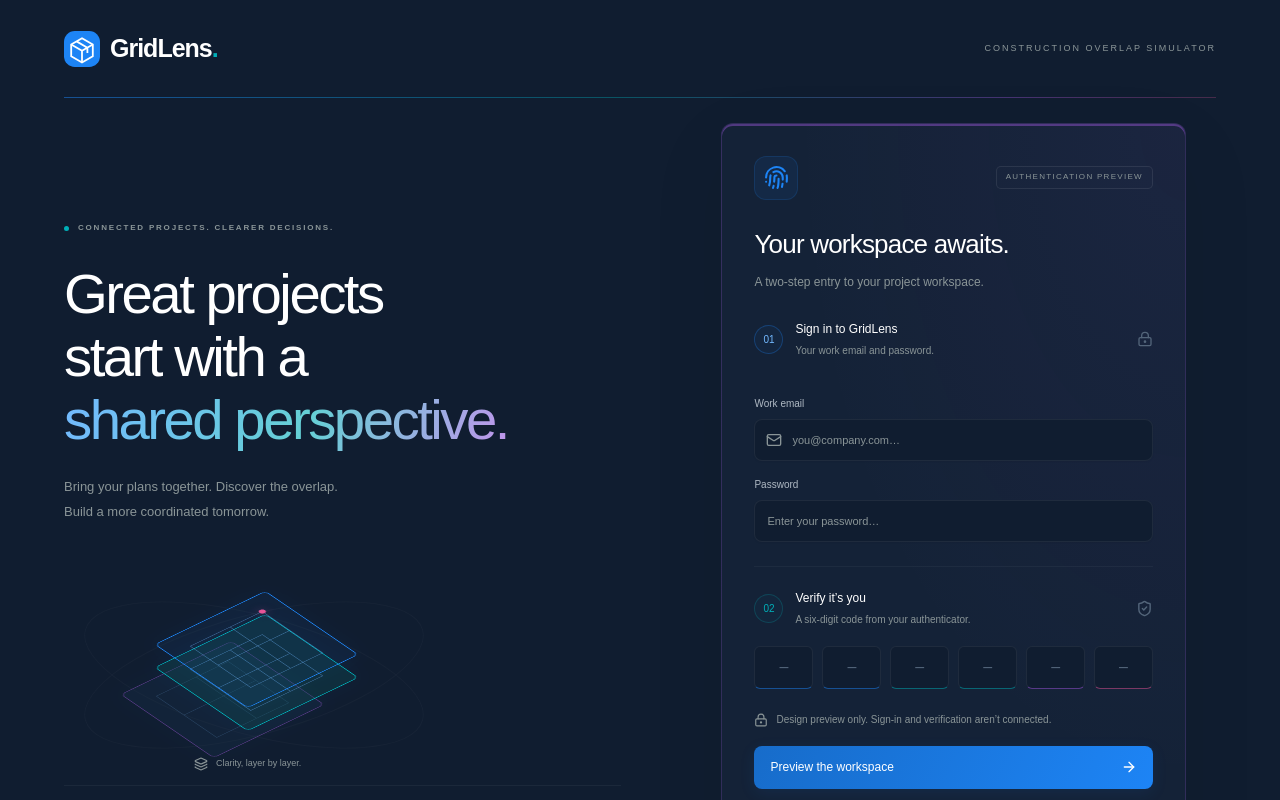
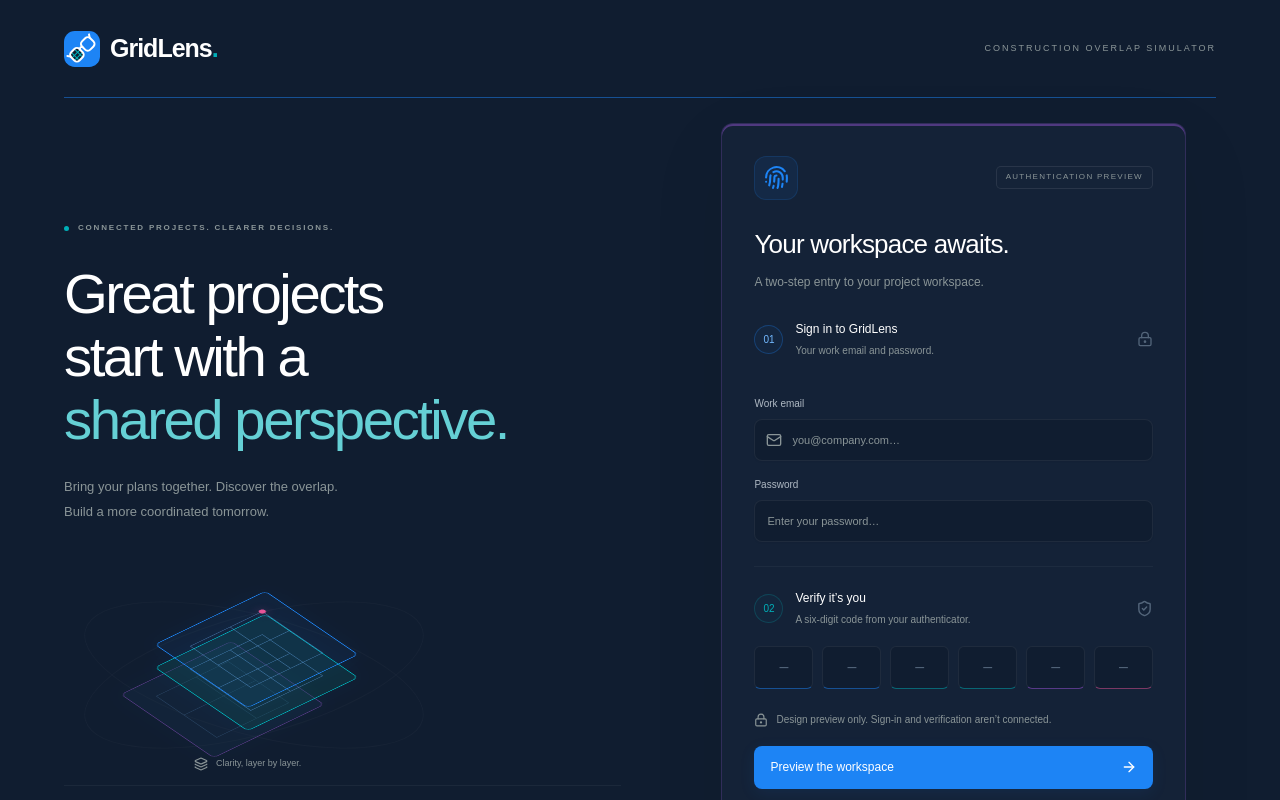
Before and after one commit to pr1ncesspink/ShellHacks_2026, a Next.js app: page / in a window 1280 px wide. Shown: the top 800 px of the page. Built offline with nearby package versions, Linux system fonts and the light colour scheme.

Commit message:
Use solid accent colors and glasses logo for GridLens

```diff
--- a/src/app/globals.css
+++ b/src/app/globals.css
@@ -523,7 +523,7 @@ svg {
   justify-content: center;
   padding: 40px 35px 57px;
   text-align: center;
-  background: radial-gradient(ellipse at 50% 45%, #1d84f508, transparent 65%);
+  background: #142237;
 }
 .map-placeholder::before,
 .map-placeholder::after {
@@ -1525,7 +1525,7 @@ svg {
 }
 .profile-cover {
   height: 140px;
-  background: linear-gradient(120deg, #1d84f52b, #00afb81c);
+  background: #183c50;
   border-bottom: 1px solid #1d84f522;
 }
 .profile-summary-content {
@@ -1679,7 +1679,7 @@ svg {
   position: absolute;
   inset: auto 0 0;
   height: 1px;
-  background: linear-gradient(90deg, #1d84f580, #00afb860 48%, #9d57de60 82%, #e6559840);
+  background: #1d84f580;
   pointer-events: none;
 }
 .main-nav a[href="/budget"][aria-current]::after {
@@ -1695,28 +1695,28 @@ svg {
   height: 3px;
   border-radius: 3px;
   margin-top: 17px;
-  background: linear-gradient(90deg, var(--grid-blue), var(--grid-teal) 55%, var(--grid-violet) 85%, var(--grid-pink));
+  background: var(--grid-teal);
 }
 .metric-card:first-child {
   border-color: #1d84f53b;
-  background: linear-gradient(145deg, #1d84f512, transparent 75%), var(--card);
+  background: #152b44;
   box-shadow: inset 0 2px 0 #1d84f580;
 }
 .metric-card:nth-child(2) {
   border-color: #00afb83b;
-  background: linear-gradient(145deg, #00afb812, transparent 75%), var(--card);
+  background: #142e3c;
   box-shadow: inset 0 2px 0 #00afb880;
 }
 .distribution-card {
   border-color: #9d57de35;
-  background: linear-gradient(145deg, #9d57de0d, transparent 65%), var(--card);
+  background: #20243e;
   box-shadow: inset 0 2px 0 #9d57de70;
 }
 .map-card {
   border-color: #00afb82b;
 }
 .map-card .panel-heading {
-  background: linear-gradient(110deg, #1d84f50a, #00afb80c);
+  background: #152d3e;
   border-bottom-color: #00afb820;
 }
 .map-reticle { color: var(--grid-teal); }
@@ -1724,13 +1724,13 @@ svg {
 .map-reticle::before { background: #00afb80c; }
 .upload-card {
   border-color: #9d57de60;
-  background: linear-gradient(110deg, #1d84f50b, #9d57de0b 70%, #e655980a), #14223760;
+  background: #1c243d;
 }
 .upload-icon { border-color: #00afb840; color: var(--grid-teal); background: #00afb80d; }
 .upload-button,
 .preview-button,
 .profile-dashboard-button {
-  background: linear-gradient(115deg, #176cca, #1d84f5);
+  background: #1d84f5;
   box-shadow: 0 4px 16px #1d84f518;
 }
 .upload-button:hover,
@@ -1739,7 +1739,7 @@ svg {
 .budget-intro {
   border-color: #9d57de40;
   border-left: 3px solid var(--grid-violet);
-  background: linear-gradient(100deg, #9d57de12, #e6559808);
+  background: #25233d;
 }
 .budget-input,
 .profile-info:first-child {
@@ -1748,7 +1748,7 @@ svg {
 }
 .budget-response {
   border-color: #00afb835;
-  background: linear-gradient(145deg, #00afb80a, transparent 70%), var(--card);
+  background: #142c39;
   box-shadow: inset 0 2px 0 #00afb870;
 }
 .response-lines span { background: #1d84f575; }
@@ -1756,13 +1756,11 @@ svg {
 .response-lines span:nth-child(3) { background: #9d57de65; }
 .login-card {
   border-color: #9d57de35;
-  background: radial-gradient(ellipse at top right, #9d57de0d, transparent 60%), var(--card);
+  background: var(--card);
   box-shadow: inset 0 2px 0 #9d57de70, 0 24px 80px #00000012;
 }
 .login-story h1 > span {
-  background: linear-gradient(110deg, #73b9ff, #65d0d5 55%, #c194eb);
-  background-clip: text;
-  -webkit-text-fill-color: transparent;
+  color: #65d0d5;
 }
 .otp-preview span:nth-child(1),
 .otp-preview span:nth-child(2) { border-bottom-color: #1d84f580; }
@@ -1774,7 +1772,7 @@ svg {
 .profile-preview-button:hover { background: #9d57de20; }
 .signup-benefits > div:nth-child(2) svg { color: var(--grid-violet); }
 .profile-cover {
-  background: linear-gradient(115deg, #1d84f547, #00afb835 48%, #9d57de3b 85%, #e6559826);
+  background: #183c50;
   border-bottom-color: #00afb84a;
 }
 .profile-summary { border-color: #00afb835; }
```
Also changed, not shown: public/gridlens-mark.svg, public/profile.svg.
